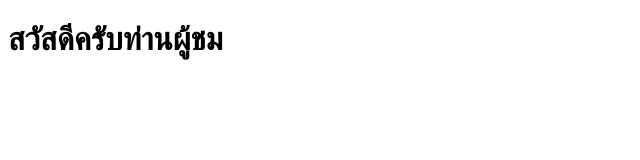
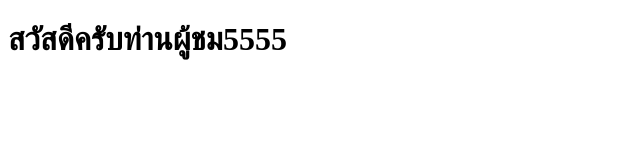
Before and after one commit to Panupong999/webshopping, a plain HTML site: page index.html in a window 1280 px wide. Shown: the whole page, without its empty margins (0-640 px from the left). Drawn offline with Linux system fonts and the light colour scheme.

Commit message:
Update index.html

```diff
--- a/index.html
+++ b/index.html
@@ -7,6 +7,6 @@
     <title>Document</title>
 </head>
 <body>
-    <h1>สวัสดีครับท่านผู้ชม</h1>
+    <h1>สวัสดีครับท่านผู้ชม5555</h1>
 </body>
 </html>
```
